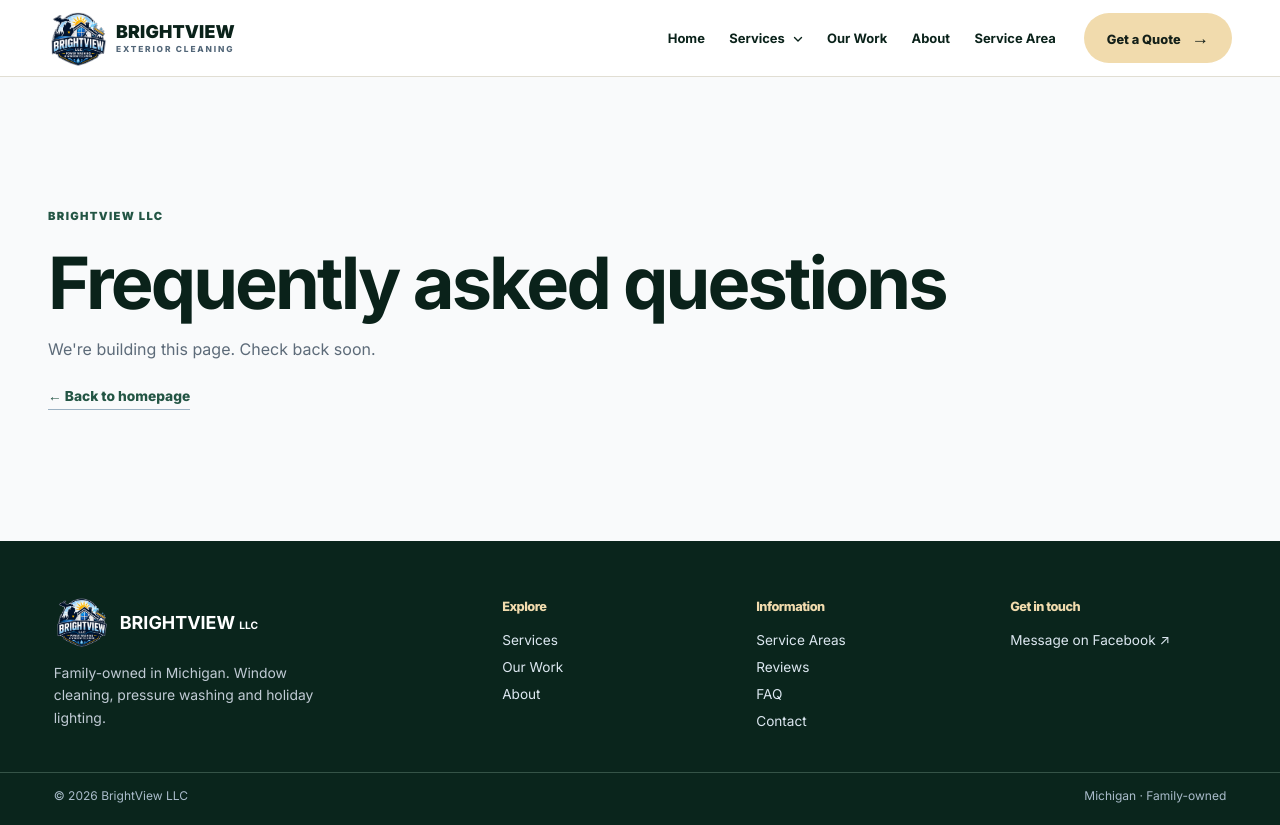
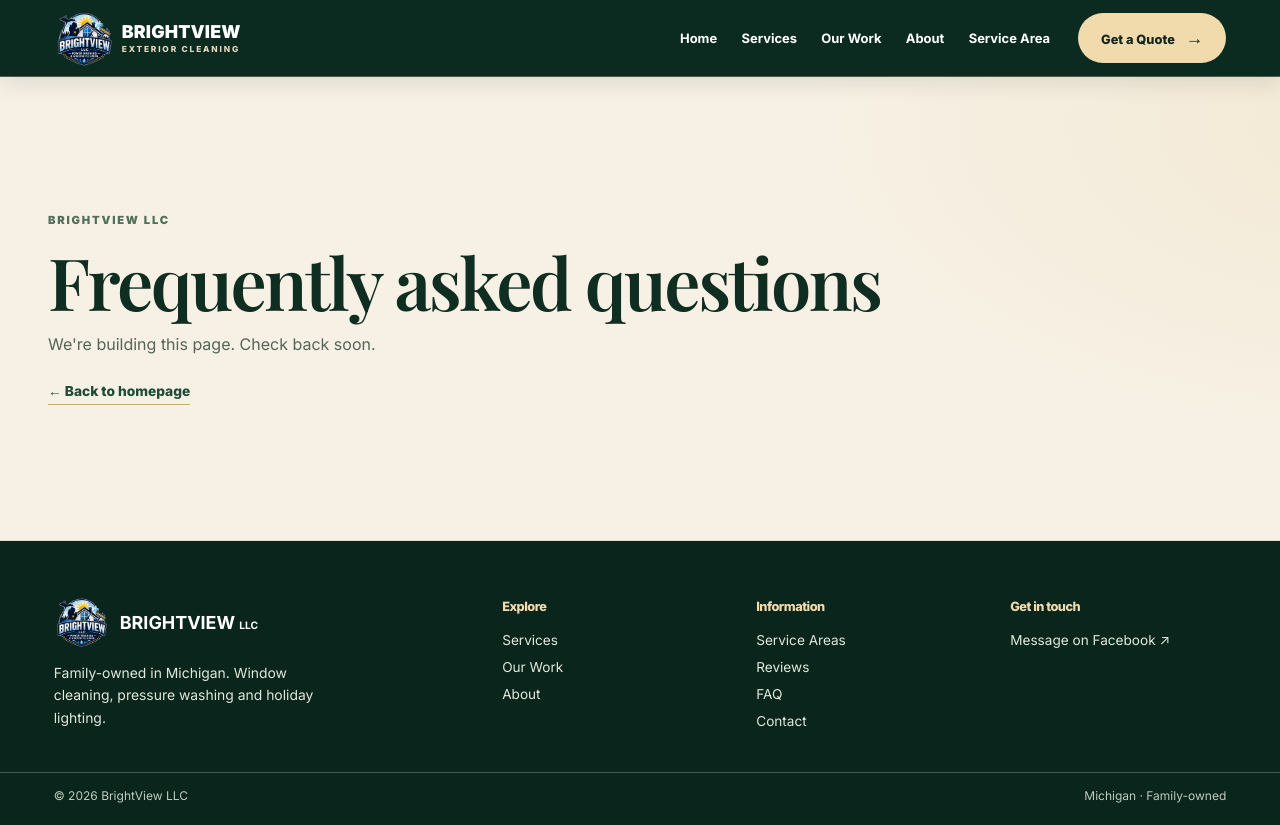
Before and after one commit to csmotherman/brightview-llc, a Next.js app: page /faq in a window 1280 px wide. Built offline with nearby package versions, Linux system fonts and the light colour scheme; a web font is replaced by a local one.

Commit message:
Unify inner-page styling with BrightView homepage and simplify Services nav

```diff
--- a/src/app/globals.css
+++ b/src/app/globals.css
@@ -285,3 +285,84 @@ p { line-height: 1.6; }
 
 /* Footer shares the page edge so every section lines up. */
 .site-footer .container { width: 100%; max-width: 1600px; padding-inline: var(--edge); }
+
+
+/* Brand consistency for inner pages — photo-led homepage styles remain isolated. */
+body { background: #f7f1e5; }
+.button { border-radius: 999px; }
+.button--secondary { border-color: #9ba99b; }
+.button--secondary:hover { background: #fbf8f1; }
+.text-link { border-bottom-color: #bca77e; }
+.kicker { color: #49674e; }
+
+/* Non-home header: same deep evergreen and champagne accents as the homepage. */
+.site-header:not(.site-header--home) {
+  background: #0b2a20;
+  color: #fff;
+  border-bottom: 1px solid rgba(248,227,180,.28);
+  box-shadow: 0 8px 20px rgba(5,22,17,.09);
+}
+.site-header:not(.site-header--home) .site-header__inner {
+  width: 100%;
+  max-width: 1600px;
+  padding-inline: var(--edge);
+}
+.site-header:not(.site-header--home) .site-brand__text small { color: #e8dabe; }
+.site-header:not(.site-header--home) .site-nav a { color: #fff; }
+.site-header:not(.site-header--home) .site-nav a:hover { color: #f8e3b4; }
+.site-header:not(.site-header--home) .site-nav a[aria-current="page"] {
+  color: #fff;
+  text-decoration-color: #f0d28a;
+}
+.site-header:not(.site-header--home) .header-contact { color: #13251c; }
+@media (max-width: 950px) {
+  .site-header:not(.site-header--home) .menu-toggle {
+    background: #12382b;
+    border: 1px solid #698477;
+    border-radius: 10px;
+  }
+  .site-header:not(.site-header--home) .menu-toggle span { background: #fff; }
+  .site-header:not(.site-header--home) .mobile-nav {
+    background: #103126;
+    border-bottom: 1px solid rgba(248,227,180,.26);
+    box-shadow: 0 14px 20px rgba(0,14,10,.18);
+  }
+  .site-header:not(.site-header--home) .mobile-nav a {
+    color: #faf6ee;
+    border-bottom-color: rgba(255,255,255,.16);
+  }
+  .site-header:not(.site-header--home) .mobile-nav a:last-child {
+    color: #122b21;
+    border-radius: 999px;
+    text-align: center;
+    background: #f8e3b4;
+  }
+}
+
+/* Preserve every placeholder's text; bring the visual scaffold into the same brand. */
+.placeholder-page {
+  background:
+    radial-gradient(ellipse 72% 105% at 110% 10%, rgba(216,184,119,.16), transparent 66%),
+    #f7f1e5;
+  border-bottom: 1px solid #e5dccb;
+}
+.placeholder-page .kicker { color: #50705a; letter-spacing: .16em; }
+.placeholder-page h1 {
+  color: #102d22;
+  font-family: var(--font-display);
+  font-weight: 600;
+  letter-spacing: -.035em;
+  line-height: 1.08;
+}
+.placeholder-page p:not(.kicker) { color: #546458; }
+.placeholder-page .text-link {
+  color: #1e4c37;
+  border-bottom-color: #c4aa77;
+}
+.placeholder-page .text-link:hover { border-bottom-color: #1e4c37; }
+
+/* Shared footer warm-toned instead of the old navy-blue accents. */
+.site-footer { background: #0a251c; }
+.footer-brand p, .footer-links a { color: #e1e8dc; }
+.footer-links h2 { color: #f1dbad; }
+.footer-bottom { color: #c0cbbf; border-top-color: #416050; }
--- a/src/app/services/services.module.css
+++ b/src/app/services/services.module.css
@@ -1,48 +1,48 @@
 /* Compact Services catalog: all project photographs, no landing-page hero. */
-.page { background: #fff; }
-.intro { padding: 45px 0 0; background: #f8f8f5; border-bottom: 1px solid #e0e5e7; }
-.eyebrow { margin: 0 0 10px; color: #395c78; font-size: .68rem; font-weight: 800; letter-spacing: .12em; }
+.page { background: #fcfaf5; }
+.intro { padding: 45px 0 0; background: #f7f1e5; border-bottom: 1px solid #e5dccb; }
+.eyebrow { margin: 0 0 10px; color: #527052; font-size: .68rem; font-weight: 800; letter-spacing: .12em; }
 .introText { display: flex; align-items: end; justify-content: space-between; gap: 30px; }
 .introText h1 { margin: 0; font-size: clamp(2.2rem, 3.8vw, 3.75rem); font-weight: 830; letter-spacing: -.048em; line-height: 1.13; }
-.introText p { max-width: 285px; margin: 0 0 5px; color: #506577; font-size: .89rem; line-height: 1.55; }
-.quickLinks { display: flex; align-items: center; flex-wrap: wrap; gap: 8px 27px; margin: 27px 0 0; padding: 15px 0; border-top: 1px solid #e0e5e7; }
-.quickLinks a { display: inline-flex; align-items: center; gap: 10px; padding: 6px 0; text-decoration: none; font-size: .85rem; font-weight: 720; color: #164c7b; }
+.introText p { max-width: 285px; margin: 0 0 5px; color: #586858; font-size: .89rem; line-height: 1.55; }
+.quickLinks { display: flex; align-items: center; flex-wrap: wrap; gap: 8px 27px; margin: 27px 0 0; padding: 15px 0; border-top: 1px solid #e5dccb; }
+.quickLinks a { display: inline-flex; align-items: center; gap: 10px; padding: 6px 0; text-decoration: none; font-size: .85rem; font-weight: 720; color: #24583d; }
 .quickLinks a:hover { text-decoration: underline; text-underline-offset: 4px; }
-.quickLinks a span { font-size: .94rem; color: #788c9c; }
+.quickLinks a span { font-size: .94rem; color: #9c8d6a; }
 
 .service { padding: 39px 0 46px; scroll-margin-top: 90px; }
-.service + .service { border-top: 1px solid #dfe5e7; }
+.service + .service { border-top: 1px solid #e5dccb; }
 .serviceDetails { display: grid; grid-template-columns: minmax(0, .85fr) minmax(0, 1.15fr); gap: 25px; align-items: start; margin-bottom: 22px; }
 .serviceDetails h2 { margin: 0; font-size: clamp(1.75rem, 2.6vw, 2.55rem); font-weight: 815; letter-spacing: -.04em; }
 .descriptionGroup { display: grid; grid-template-columns: repeat(2, minmax(0,1fr)); gap: clamp(18px, 3vw, 36px); padding-top: 2px; }
-.descriptionGroup h3 { margin: 0 0 6px; color: #315873; font-size: .68rem; font-weight: 850; text-transform: uppercase; letter-spacing: .1em; }
-.descriptionGroup p { max-width: 370px; margin: 0; color: #4e6274; font-size: .88rem; line-height: 1.55; }
+.descriptionGroup h3 { margin: 0 0 6px; color: #44684d; font-size: .68rem; font-weight: 850; text-transform: uppercase; letter-spacing: .1em; }
+.descriptionGroup p { max-width: 370px; margin: 0; color: #526458; font-size: .88rem; line-height: 1.55; }
 
 .gallerySplit { display: grid; grid-template-columns: minmax(0, 1.58fr) minmax(0, 1fr); gap: 18px; align-items: start; }
 .comparisons { display: grid; gap: 17px; min-width: 0; }
 .comparison { min-width: 0; }
-.projectLabel { margin: 0 0 8px; color: #3b5870; font-size: .73rem; font-weight: 790; }
+.projectLabel { margin: 0 0 8px; color: #476f55; font-size: .73rem; font-weight: 790; }
 .comparisonPhotos { display: grid; grid-template-columns: repeat(2, minmax(0,1fr)); gap: 10px; }
 .finished { min-width: 0; }
 .finishedPhotos { display: grid; grid-template-columns: repeat(4, minmax(0,1fr)); gap: 12px; }
 .gallerySplit .finishedPhotos { grid-template-columns: 1fr; }
 .photoTile { min-width: 0; margin: 0; }
-.photoLink { display: block; position: relative; overflow: hidden; width: 100%; aspect-ratio: 4/3; background: #e1e8eb; }
+.photoLink { display: block; position: relative; overflow: hidden; width: 100%; aspect-ratio: 4/3; background: #eae6da; }
 .photoLink img { object-fit: cover; }
-.zoomIcon { position: absolute; right: 7px; top: 7px; display: grid; place-items: center; height: 25px; width: 25px; background: rgba(255,255,255,.93); color: #071b35; font-size: .88rem; opacity: 0; transition: opacity .18s; }
+.zoomIcon { position: absolute; right: 7px; top: 7px; display: grid; place-items: center; height: 25px; width: 25px; background: rgba(255,255,255,.93); color: #0b2a20; font-size: .88rem; opacity: 0; transition: opacity .18s; }
 .photoLink:hover .zoomIcon, .photoLink:focus-visible .zoomIcon { opacity: 1; }
-.photoTile figcaption { margin: 6px 0 0; color: #576d80; font-size: .72rem; line-height: 1.4; }
+.photoTile figcaption { margin: 6px 0 0; color: #606d5d; font-size: .72rem; line-height: 1.4; }
 
-.extraWork { padding: 26px 0 48px; border-top: 1px solid #dfe5e7; }
+.extraWork { padding: 26px 0 48px; border-top: 1px solid #e5dccb; }
 .extraHeading { display: flex; align-items: baseline; flex-wrap: wrap; gap: 10px 22px; margin-bottom: 14px; }
 .extraHeading h2 { margin: 0; font-size: 1.32rem; font-weight: 790; letter-spacing: -.035em; }
-.extraHeading p { margin: 0; color: #627485; font-size: .84rem; }
+.extraHeading p { margin: 0; color: #5a6e5c; font-size: .84rem; }
 .extraWork .comparison { max-width: 820px; }
 
-.contact { padding: 30px 0 36px; border-top: 1px solid #e7e3d7; background: #f7f5ef; }
+.contact { padding: 30px 0 36px; border-top: 1px solid #dacfb8; background: #f5ead8; }
 .contactInner { display: flex; justify-content: space-between; gap: 28px; align-items: center; }
 .contact h2 { margin: 0; font-size: clamp(1.45rem, 2.5vw, 2.1rem); font-weight: 810; }
-.contact p { margin: 5px 0 0; max-width: 560px; color: #526777; font-size: .84rem; line-height: 1.5; }
+.contact p { margin: 5px 0 0; max-width: 560px; color: #5a6d5f; font-size: .84rem; line-height: 1.5; }
 .contact .button { flex: none; }
 
 @media (max-width: 900px) {
@@ -84,3 +84,27 @@
 @media (prefers-reduced-motion: reduce) {
   .zoomIcon { transition: none; }
 }
+
+
+/* Homepage-consistent type and detailing, without changing gallery content. */
+.introText h1, .serviceDetails h2, .extraHeading h2, .contact h2 {
+  font-family: var(--font-display);
+  color: #102d22;
+  font-weight: 600;
+  letter-spacing: -.035em;
+}
+.intro { background: linear-gradient(115deg,#f7f1e5,#fbf8f1); }
+.quickLinks { border-top-color: #dacfb8; }
+.quickLinks a { color: #20553b; }
+.quickLinks a:hover { color: #102d22; }
+.photoLink { border-radius: 11px; }
+.zoomIcon { border-radius: 50%; background: #f8e3b4; }
+.service { border-color: #e1d8c6; }
+.contact {
+  background: #103428;
+  border-top-color: #355748;
+}
+.contact h2 { color: #faf3e4; }
+.contact p { color: #e2e9db; }
+.contact .button { background: #f8e3b4; color: #172a1f; border-color: #f8e3b4; }
+.contact .button:hover { background: #fff0cd; border-color: #fff0cd; }
--- a/src/components/layout/SiteHeader.tsx
+++ b/src/components/layout/SiteHeader.tsx
@@ -9,7 +9,7 @@ import { Container } from "./Container";
 
 const nav = [
   { label: "Home", href: "/" },
-  { label: "Services", href: "/services", menu: true },
+  { label: "Services", href: "/services" },
   { label: "Our Work", href: "/#results" },
   { label: "About", href: "/about" },
   { label: "Service Area", href: "/service-areas" },
@@ -27,7 +27,7 @@ export function SiteHeader() {
           <span className="site-brand__text"><strong>BRIGHTVIEW</strong><small>EXTERIOR CLEANING</small></span>
         </Link>
         <nav className="site-nav" aria-label="Main navigation">
-          {nav.map((item) => <Link href={item.href} key={item.href} aria-current={(item.href === "/" && pathname === "/") || (item.href !== "/" && item.href !== "/#results" && pathname === item.href) ? "page" : undefined}>{item.label}{"menu" in item && <svg className="nav-chevron" width="10" height="10" viewBox="0 0 10 10" aria-hidden="true"><path d="M1.5 3.5 5 7l3.5-3.5" fill="none" stroke="currentColor" strokeWidth="1.4" strokeLinecap="round" strokeLinejoin="round" /></svg>}</Link>)}
+          {nav.map((item) => <Link href={item.href} key={item.href} aria-current={(item.href === "/" && pathname === "/") || (item.href !== "/" && item.href !== "/#results" && pathname === item.href) ? "page" : undefined}>{item.label}</Link>)}
         </nav>
         <a
           className="header-contact"
```
